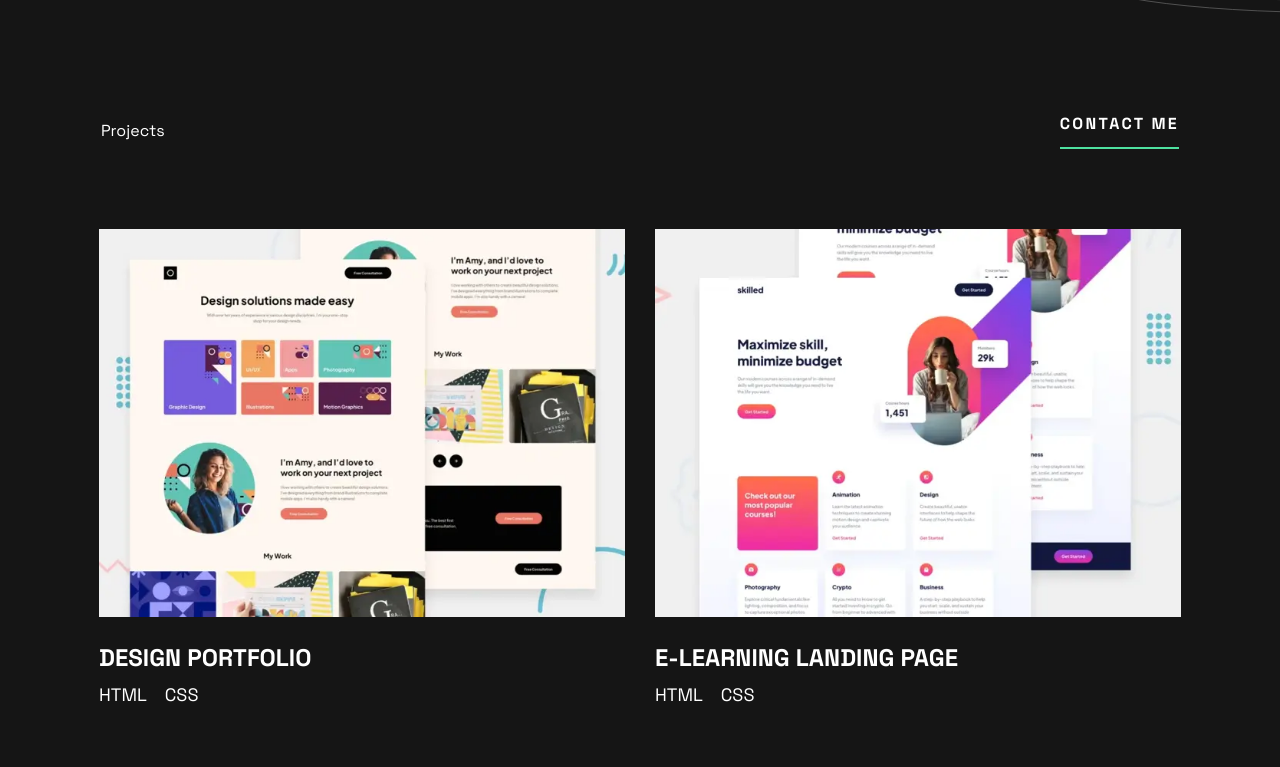
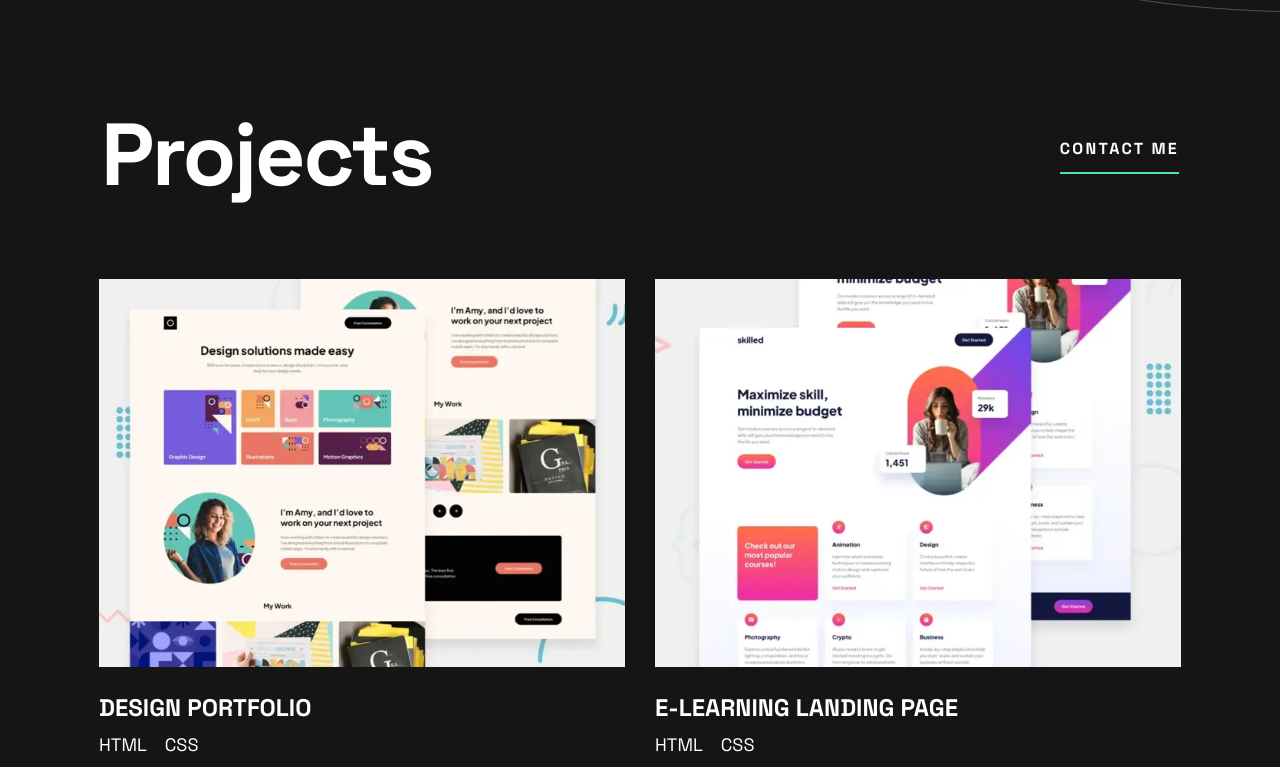
Before and after one commit to GhoulKingR/portfolio-exercise, a React (Vite) app: page / in a window 1280 px wide. Shown: the part 1171-1938 px from the top of the page. Built offline with nearby package versions, Linux system fonts and the light colour scheme.

Commit message:
fix trial

```diff
--- a/src/components/NameLinks.tsx
+++ b/src/components/NameLinks.tsx
@@ -44,7 +44,7 @@ export default function NameLinks() {
   )
 }
 
-const Navigation = styled.nav`
+const Navigation = styled.div`
   max-width: 1110px;
 
   * {
@@ -66,7 +66,7 @@ const Navigation = styled.nav`
   }
 `;
 
-const Name = styled.h1`
+const Name = styled.div`
   width: 100%;
   text-align: center;
   margin-top: 20px;
--- a/src/components/Projects.tsx
+++ b/src/components/Projects.tsx
@@ -64,7 +64,7 @@ function Projects() {
   return (
     <Section>
       <Header>
-        <div>Projects</div>
+        <h1>Projects</h1>
         <a href="#contact-me">CONTACT ME</a>
       </Header>
       <ProjectGrid>
```
